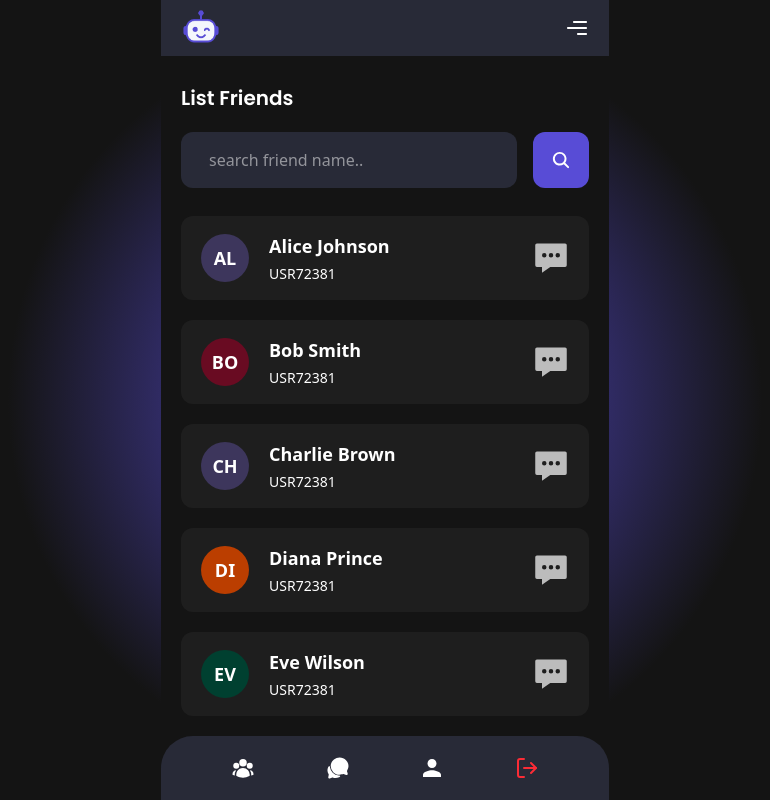
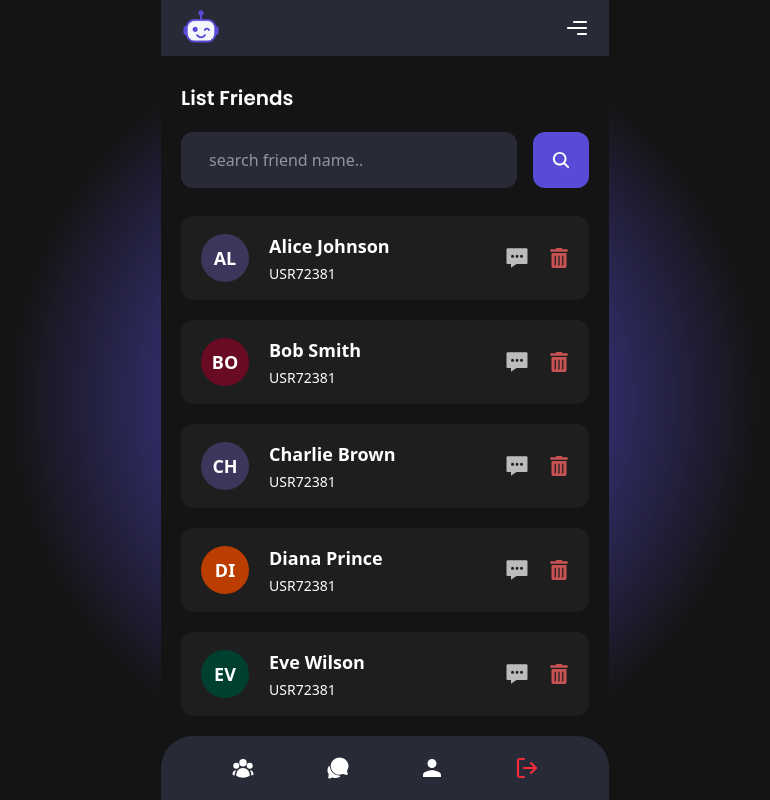
Before and after one commit to VsalCode/nongtalk-app, a React (Vite) app: page /friends in a window 1280 px wide. Shown: the whole page, without its empty margins (255-1025 px from the left). Built offline with nearby package versions, Linux system fonts and the light colour scheme.

Commit message:
feat(components/common): add trash button ui for friend card component

```diff
--- a/src/components/common/FriendCard.tsx
+++ b/src/components/common/FriendCard.tsx
@@ -1,6 +1,7 @@
 import React from 'react'
 import { Link } from 'react-router'
 import { IoChatboxEllipsesSharp } from "react-icons/io5"
+import { FaTrashAlt } from "react-icons/fa";
 
 const initialBackground = [
   "#004030", "#273F4F", "#BB3E00", "#3D365C", "#690B22"
@@ -37,9 +38,14 @@ const FriendCard: React.FC<FriendCardProps> = ({ username = "unknown", usercode
           <p className="text-sm " >{usercode}</p>
         </div>
       </div>
-      <Link to="/friends?">
-        <IoChatboxEllipsesSharp className="text-4xl opacity-70" />
+      <div className="flex items-center gap-5" >
+        <Link to="/friends?">
+        <IoChatboxEllipsesSharp className="text-2xl opacity-70" />
       </Link>
+      <button className="cursor-pointer" >
+        <FaTrashAlt className="text-xl opacity-75 text-red-400" />
+      </button>
+      </div>
     </div>
   )
 }
```
